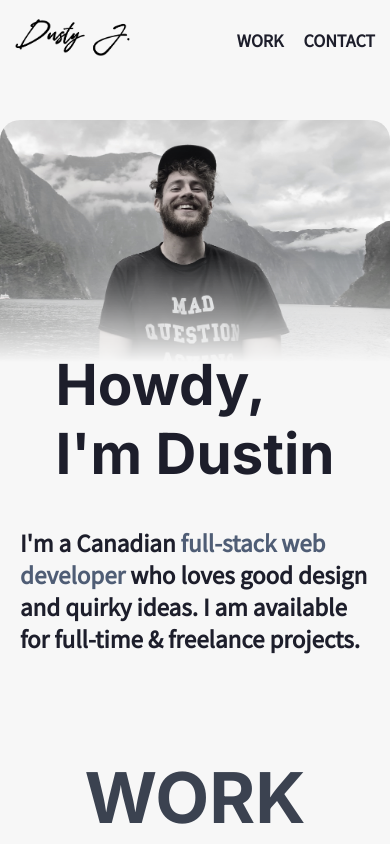
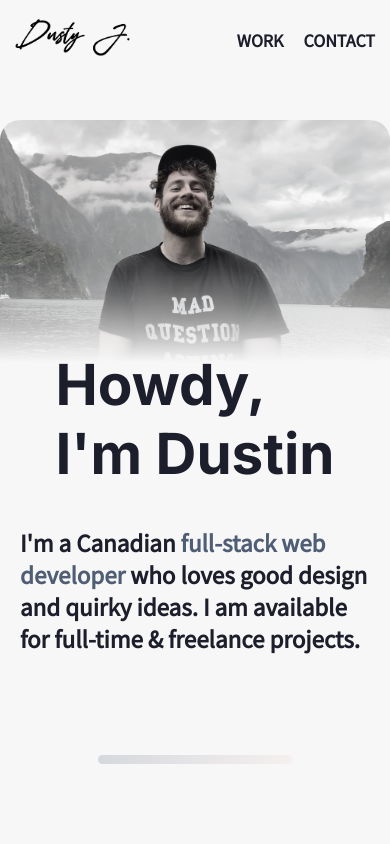
Before and after one commit to bustinjurkz/portfolio, a Next.js app: page / in a window 390 px wide. Built offline with nearby package versions, Linux system fonts and the light colour scheme.

Commit message:
better responsive cards, next is home page padding and then proofread then done x

```diff
--- a/components/Button.tsx
+++ b/components/Button.tsx
@@ -8,7 +8,15 @@ export interface ButtonProps {
 
 export const Button: React.VFC<ButtonProps> = ({ ...props }) => {
   return (
-    <ButtonStyle href={props.to} role="button" target="_blank">
+    <ButtonStyle
+      href={props.to}
+      role="button"
+      target="_blank"
+      style={{
+        padding:
+          props.text === "View Live" ? "0.75rem 1.55rem" : "0.75rem 1.25rem;",
+      }}
+    >
       {props.text}
     </ButtonStyle>
   );
@@ -25,6 +33,7 @@ const ButtonStyle = styled.a`
   font-size: 1rem;
   letter-spacing: 0.15rem;
   transition: all 0.3s;
+  min-width: 55px;
   position: relative;
   overflow: hidden;
   z-index: 1;
--- a/components/ProjectPreviewCard.tsx
+++ b/components/ProjectPreviewCard.tsx
@@ -125,7 +125,7 @@ export const ProjectPreviewCard: React.FC<ProjectPreviewCardProps> = ({
               </a>
             </Link>
 
-            <hr />
+            <DividerStyle />
             <div className="description-container">
               <h2 className="about">
                 About{" "}
@@ -206,17 +206,6 @@ const ProjectPreviewCardStyle = styled.div`
   border-radius: 20px;
   box-shadow: 0px 2px 15px 0px rgb(158 162 171);
 
-  hr {
-    margin-top: 40px;
-    margin-bottom: 40px;
-    border: none;
-    height: 9px;
-    background: linear-gradient(120deg, #4f5d75 0%, #f5d9d5 100%);
-    border-radius: 20px;
-    width: 50%;
-    filter: opacity(0.2);
-  }
-
   .inner-container {
     max-width: 1200px;
     align-self: center;
@@ -294,6 +283,10 @@ const ProjectPreviewCardStyle = styled.div`
     border-radius: 20px;
     border: 1px solid lightgrey;
     margin: 50px 0px;
+    font-size: 1rem;
+    @media screen and (min-width: 768px) {
+      font-size: 1.2rem;
+    }
 
     .tool {
       padding: 8px;
@@ -323,15 +316,36 @@ const ProjectPreviewCardStyle = styled.div`
     display: flex;
     width: 100%;
     justify-content: center;
+    flex-flow: wrap;
+
     @media screen and (min-width: 768px) {
       justify-content: right;
     }
+    gap: 1.5%;
+    .internal,
     .external {
-      display: inline-flex;
-      margin-right: 20px;
-      .repo {
-        margin-right: 20px;
+      gap: 3%;
+      @media screen and (min-width: 768px) {
+        display: flex;
       }
+    }
+
+    .repo {
+      min-width: fit-content;
+    }
+    .url {
+      min-width: fit-content;
     }
   }
 `;
+
+export const DividerStyle = styled.hr`
+  margin-top: 40px;
+  margin-bottom: 40px;
+  border: none;
+  height: 9px;
+  background: linear-gradient(120deg, #4f5d75 0%, #f5d9d5 100%);
+  border-radius: 20px;
+  width: 50%;
+  filter: opacity(0.2);
+`;
--- a/data/projects.json
+++ b/data/projects.json
@@ -58,7 +58,7 @@
         "sendgrid",
         "azure"
       ],
-      "description": "Winner of the Genia Innovation Award🏆, Trelli helps customers create their custom order for trellis, gates, and panels.  Trelli helped generate significant sales orders for Genia and has been showcased at tradeshows around New Zealand.",
+      "description": "Winner of the Genia Innovation Award, Trelli helps customers create their custom order for trellis, gates, and panels.  Trelli helped generate significant sales orders for Genia and has been showcased at tradeshows around New Zealand.",
       "liveURL": "https://trelli.co.nz/"
     },
     {
--- a/pages/index.tsx
+++ b/pages/index.tsx
@@ -1,11 +1,15 @@
 import type { NextPage } from "next";
 import styled from "styled-components";
-import { ProjectPreviewCard } from "../components/ProjectPreviewCard";
+import {
+  DividerStyle,
+  ProjectPreviewCard,
+} from "../components/ProjectPreviewCard";
 import data from "../data/projects.json";
 import { Hero } from "../components/Hero";
 import { Contact } from "../components/Contact";
 import { useEffect } from "react";
 import { useRouter } from "next/router";
+import { Button } from "../components/Button";
 
 export enum ProjectType {
   FullTime = "Full-Time Workplace",
@@ -38,8 +42,15 @@ const Home: NextPage = () => {
   return (
     <HomeStyle>
       <Hero />
+      <DividerStyle className="divider" />
       <div id="work" className="section">
-        <h1 style={{ fontSize: 70 }}>WORK</h1>
+        <div className="work-header">
+          <h1 style={{ fontSize: 70 }}>WORK</h1>
+          <div className="more-details">
+            Tap <Button text="More Info" /> to view full project details
+          </div>
+        </div>
+
         <div className="projects">
           {data.projects.map((x, i) => {
             return (
@@ -72,11 +83,53 @@ const HomeStyle = styled.div`
   .section {
     margin-top: 100px;
     margin-bottom: 40px;
+    .more-details {
+      text-align: center;
+      display: flex;
+      align-items: center;
+      flex-flow: wrap;
+      justify-content: center;
+    }
+
+    .work-header {
+      display: flex;
+      flex-direction: column;
+      font-weight: 600;
+      align-items: center;
+      margin-bottom: 2.5rem;
+      a {
+        margin-left: 0.5rem;
+        margin-right: 0.5rem;
+        padding: 0.5rem 0.75rem;
+        margin-bottom: 0.5rem;
+        @media screen and (min-width: 768px) {
+          margin-bottom: 0rem;
+        }
+      }
+      @media screen and (min-width: 768px) {
+        text-align: start;
+        margin-bottom: 2.5rem;
+        flex-direction: row;
+        justify-content: space-between;
+      }
+    }
     h1 {
       text-align: center;
+      margin-bottom: 1rem;
       @media screen and (min-width: 768px) {
         text-align: start;
+        margin: 0;
       }
     }
   }
+
+  .divider {
+    max-width: 600px;
+    margin-left: auto;
+    margin-right: auto;
+    margin-top: 5rem;
+    @media screen and (min-width: 1015px) {
+      margin-top: 9rem;
+    }
+  }
 `;
```
